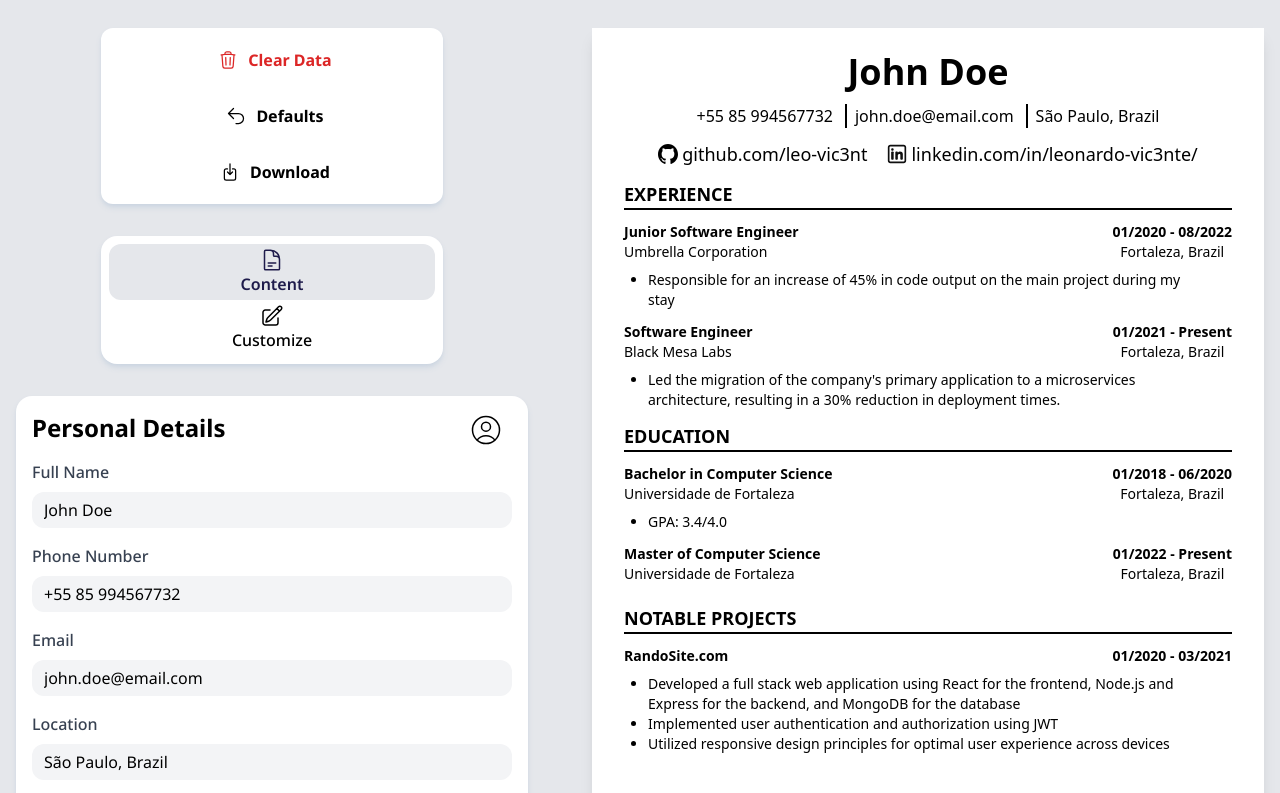
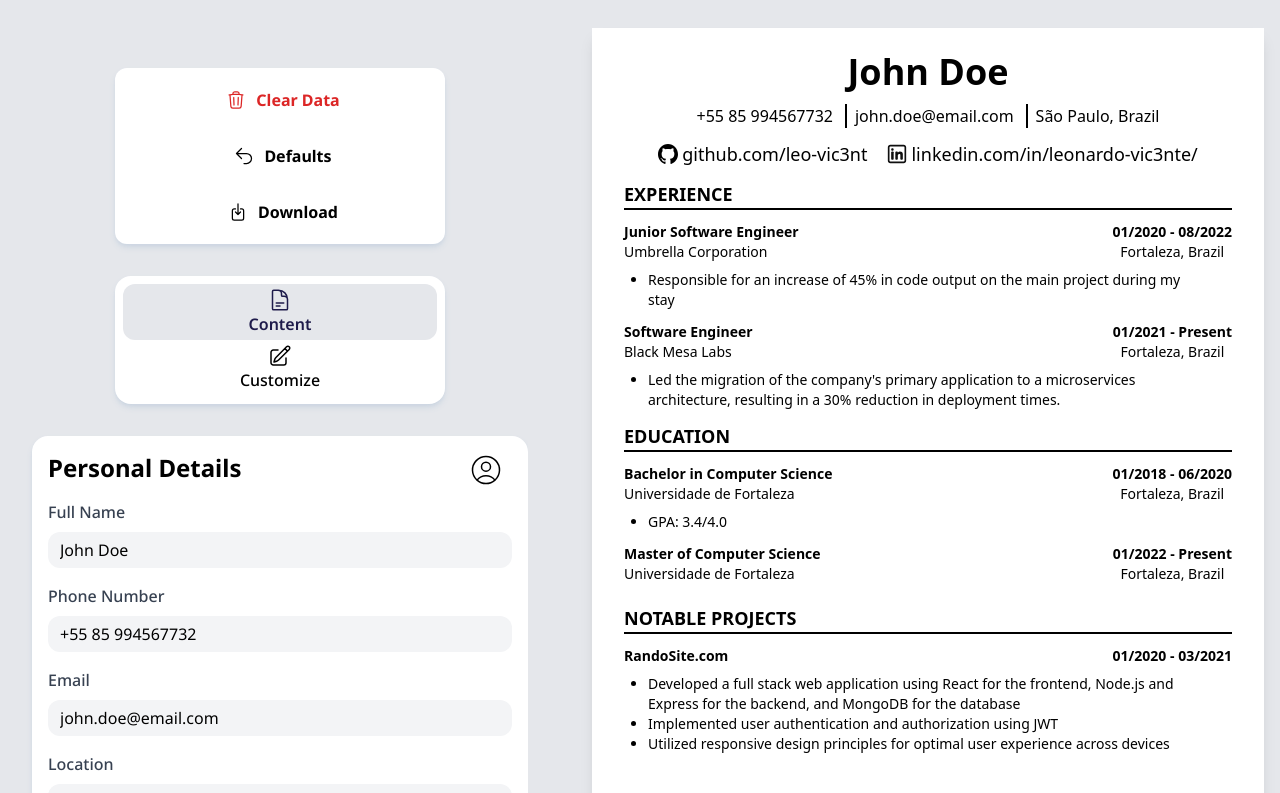
Before and after one commit to leo-vic3nt/EasyCv, a React (Vite) app: page / in a window 1280 px wide. Shown: the top 793 px of the page. Built offline with nearby package versions, Linux system fonts and the light colour scheme.

Commit message:
add scrolling to aside for better design

```diff
--- a/src/App.jsx
+++ b/src/App.jsx
@@ -15,7 +15,7 @@ import { StyleEditor } from "./components/Aside/StyleEditor/StyleEditor";
 
 function Container({ children }) {
 	return (
-		<div className="m-auto flex min-h-full w-full max-w-screen-2xl justify-center gap-4 bg-gray-200 px-4 py-4 lg:gap-16 lg:py-7">
+		<div className="m-auto flex  w-full max-w-screen-2xl justify-center gap-4 bg-gray-200 px-4 py-4 lg:gap-16 lg:py-7">
 			{children}
 		</div>
 	);
--- a/src/components/Aside/SideContainer.jsx
+++ b/src/components/Aside/SideContainer.jsx
@@ -1,9 +1,32 @@
 /* eslint-disable react/prop-types */
 function SideContainer({ children }) {
 	return (
-		<div className="flex w-full min-w-72 max-w-lg flex-col items-center gap-8">
-			{children}
-		</div>
+		<>
+			<style>
+				{`
+
+
+		.custom-scrollbar {
+			scrollbar-width: thin;
+            scrollbar-color: #888 #f1f1f1;
+
+		}
+
+
+        `}
+			</style>
+			<div
+				className="h-[29.7cm] pt-10 w-full min-w-72 max-w-lg overflow-auto custom-scrollbar pl-4"
+				style={{ direction: "rtl" }}
+			>
+				<div
+					className="flex w-full max-w-lg flex-col items-center gap-8 "
+					style={{ direction: "ltr" }}
+				>
+					{children}
+				</div>
+			</div>
+		</>
 	);
 }
 
```
